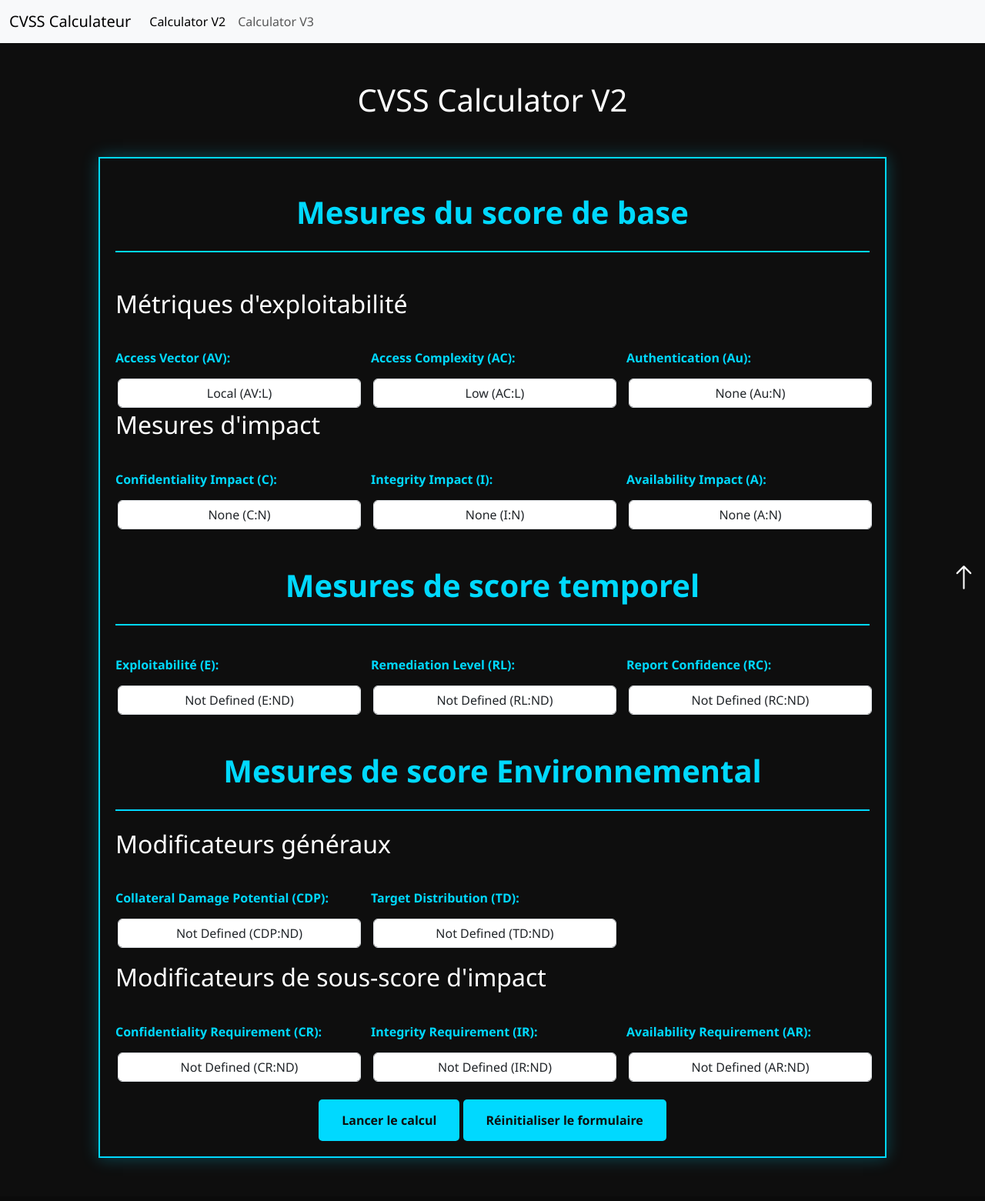
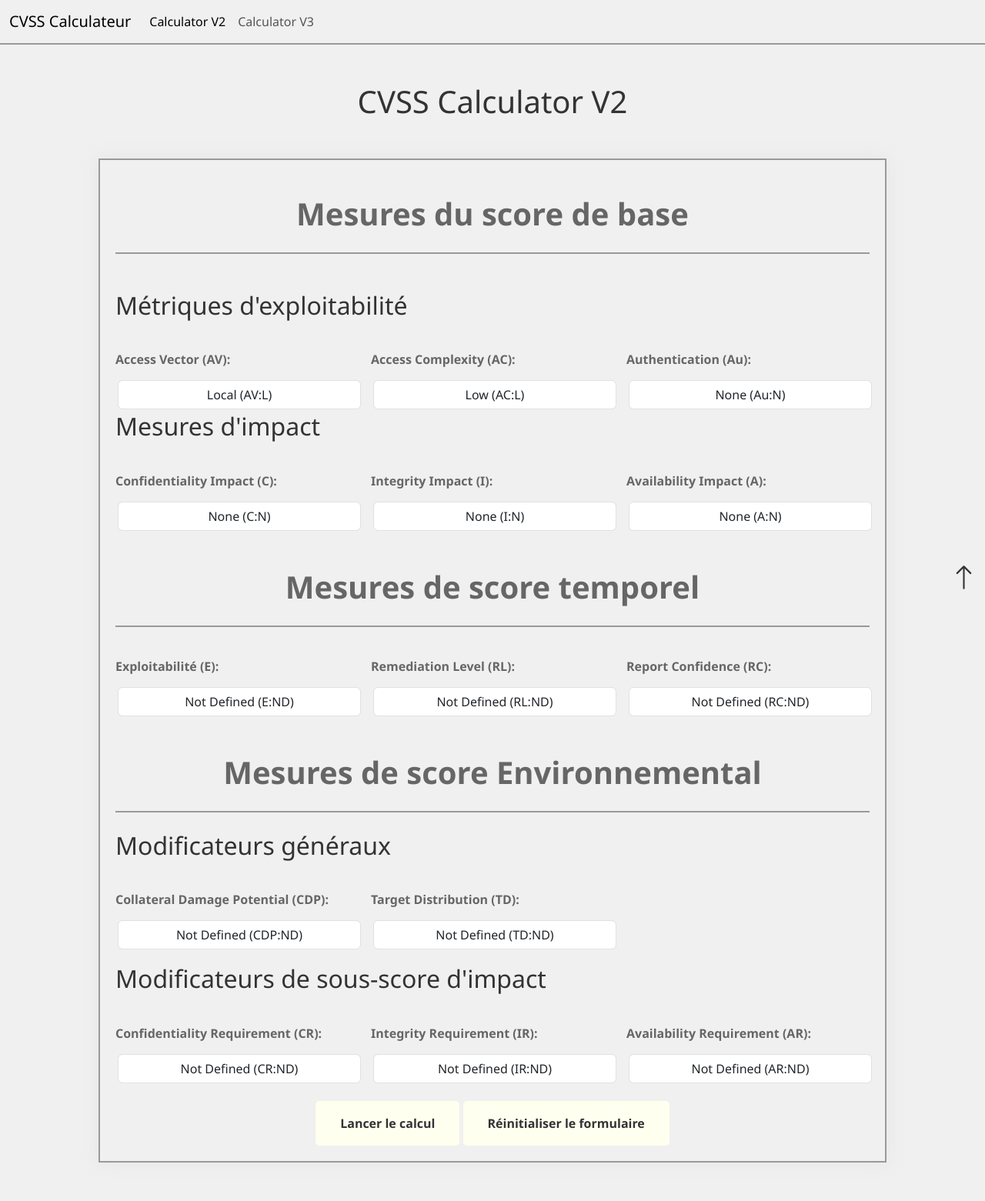
Before and after one commit to Dio78210/CvssCalculator, a PHP site: page / in a window 1280 px wide. Shown: the whole page at 77% size. Before the commit the page ends 1516 px from the top, so only its background shows below. Run offline with PHP 8.4, Linux system fonts and the light colour scheme.

Commit message:
Modification du CSS

```diff
--- a/Calcule_score.php
+++ b/Calcule_score.php
@@ -12,6 +12,7 @@ function calculateScores()
 
     $impact = 0;
     $exploitability = 0;
+    // récuperation des paramettres du formulaire via la methode GET en utilisant $_GET qui estr une variable global prédefini
 
     if ($_SERVER["REQUEST_METHOD"] == "GET" && isset($_GET['AV']) && isset($_GET['AC']) && isset($_GET['PR']) && isset($_GET['C']) && isset($_GET['I']) && isset($_GET['A']) && isset($_GET['E']) && isset($_GET['RL']) && isset($_GET['RC']) && isset($_GET['CDP']) && isset($_GET['TD']) && isset($_GET['CR']) && isset($_GET['IR']) && isset($_GET['AR'])) {
         // Récupérer les données du formulaire dans un tableau
--- a/index.php
+++ b/index.php
@@ -20,7 +20,7 @@ $overallScore = calculateOverallScore();
 <body>
 
 
-    <nav class="navbar navbar-expand-lg bg-light">
+    <nav class="navbar navbar-expand-lg ">
         <div class="container-fluid">
             <a class="navbar-brand" href="#">CVSS Calculateur</a>
             <button class="navbar-toggler" type="button" data-bs-toggle="collapse" data-bs-target="#navbarNavAltMarkup" aria-controls="navbarNavAltMarkup" aria-expanded="false" aria-label="Toggle navigation">
--- a/style.css
+++ b/style.css
@@ -145,7 +145,6 @@ select{
 } */
 
 
-
 * {
     padding: 0;
     margin: 0;
@@ -154,8 +153,13 @@ select{
 
 body {
     font-family: 'Segoe UI', Tahoma, Geneva, Verdana, sans-serif;
-    background-color: #0e0e0e; /* Couleur de fond */
-    color: #ffffff; /* Couleur du texte */
+    background-color: #F0F0F0; /* Couleur de fond */
+    color: #333333; /* Couleur du texte */
+}
+
+.navbar{
+    background-color: #F0F0F0;
+    border-bottom: 2px solid #999999;
 }
 
 #scroll_to_top {
@@ -171,7 +175,7 @@ body {
 }
 
 i{
-    color: rgb(255, 255, 255);
+    color: #333333;
     font-size: 35px;
     font-weight: bold;
 }
@@ -190,8 +194,8 @@ i{
     text-align: center;
     font-size: 2.5rem;
     font-weight: bold;
-    border-bottom: 2px solid #00d9ff; /* Bordure inférieure */
-    background-color: #0e0e0e; /* Couleur de fond */
+    border-bottom: 2px solid #999999; /* Bordure inférieure */
+    background-color: #F0F0F0; /* Couleur de fond */
 }
 
 .note{
@@ -206,15 +210,15 @@ i{
 }
 
 .note p {
-    background-color: #0e0e0e;
-    color: #00d9ff;
+    background-color: #E6E6E6;
+    color: #333333;
     padding: 15px;
     width: 45%;
     text-align: center;
     font-weight: bold;
     margin-top: 10px;
     border-radius: 10px;
-    box-shadow: 0 0 20px rgba(0, 217, 255, 0.3);
+    box-shadow: 0 0 20px rgba(150, 150, 150, 0.3);
     margin-bottom: 10px; /* Ajout pour l'espacement entre les paragraphes */
     display: flex;
     align-items: center; /* Alignement vertical */
@@ -223,12 +227,12 @@ i{
 
 
 .form {
-    border: 2px solid #00d9ff; /* Bordure */
+    border: 2px solid #999999; /* Bordure */
     margin: 0 auto 50px; /* Marge supérieure et inférieure, centré horizontalement */
     width: 80%;
     padding: 20px;
-    background-color: #0e0e0e; /* Couleur de fond */
-    box-shadow: 0 0 20px rgba(0, 217, 255, 0.3); /* Ombre */
+    background-color: #F0F0F0; /* Couleur de fond */
+    box-shadow: 0 0 20px rgba(204, 204, 204, 0.3); /* Ombre */
 }
 
 fieldset {
@@ -238,24 +242,24 @@ fieldset {
 legend {
     font-weight: bold;
     font-size: 1.5rem;
-    color: #00d9ff; /* Couleur du texte */
+    color: #666666; /* Couleur du texte */
 }
 
 label {
     margin: 15px 0;
     font-weight: bold;
     display: block;
-    color: #00d9ff; /* Couleur du texte */
+    color: #666666; /* Couleur du texte */
 }
 
 select {
     margin: 3px;
     padding: 10px;
     text-align: center;
-    border: 2px solid #00d9ff; /* Bordure */
+    border: 2px solid #CCCCCC; /* Bordure */
     border-radius: 5px;
-    color: #ffffff; /* Couleur du texte */
-    background-color: #0e0e0e; /* Couleur de fond */
+    color: #333333; /* Couleur du texte */
+    background-color: #E6E6E6; /* Couleur de fond */
 }
 
 .submitform {
@@ -265,15 +269,19 @@ select {
 
 .btn {
     font-weight: bold;
-    background-color: #00d9ff; /* Couleur de fond */
-    color: #0e0e0e; /* Couleur du texte */
+    background-color: #FFFFF0; /* Couleur de fond */
+    color: #333333; /* Couleur du texte */
     padding: 15px 30px;
     border: none;
     border-radius: 5px;
     cursor: pointer;
     transition: background-color 0.3s ease; /* Animation de transition */
+    border: 2px solid transparent;
 }
 
 .btn:hover {
-    background-color: #00a6cc; /* Couleur de fond au survol */
+    background-color: #E6E6E6; /* Couleur de fond au survol */
+    border-color: #CCCCCC; /* Couleur de bordure au survol */
+    color: black;
+    font-weight: 900;
 }
```
